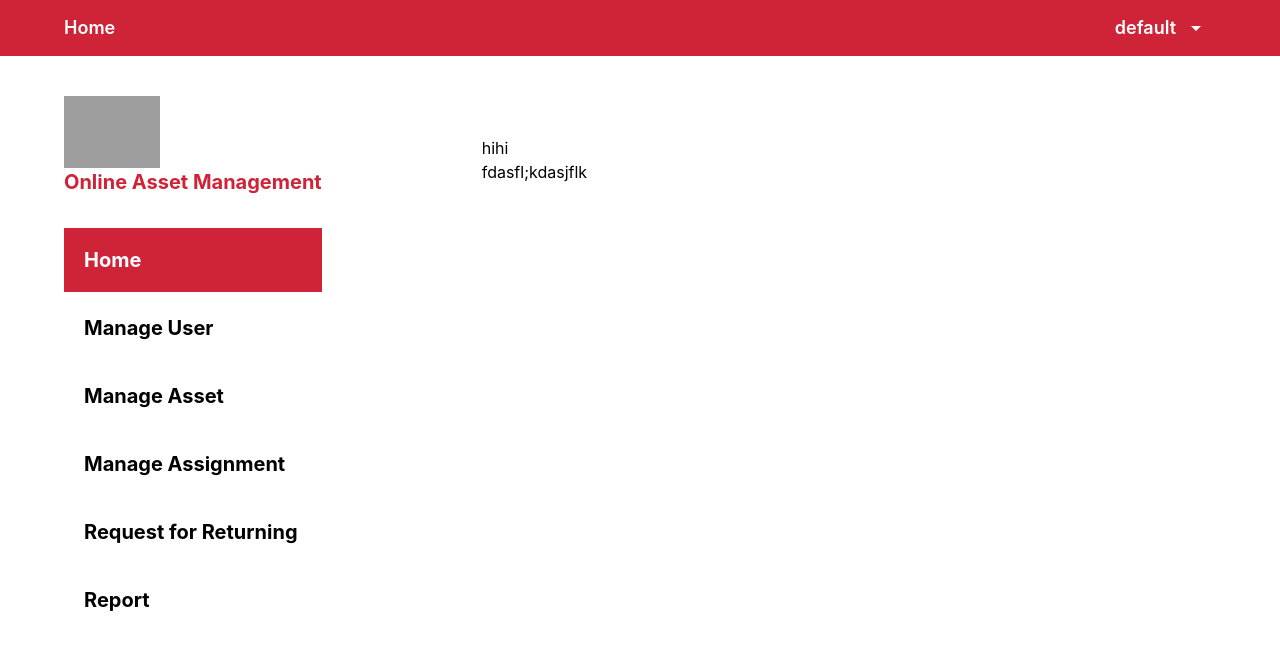
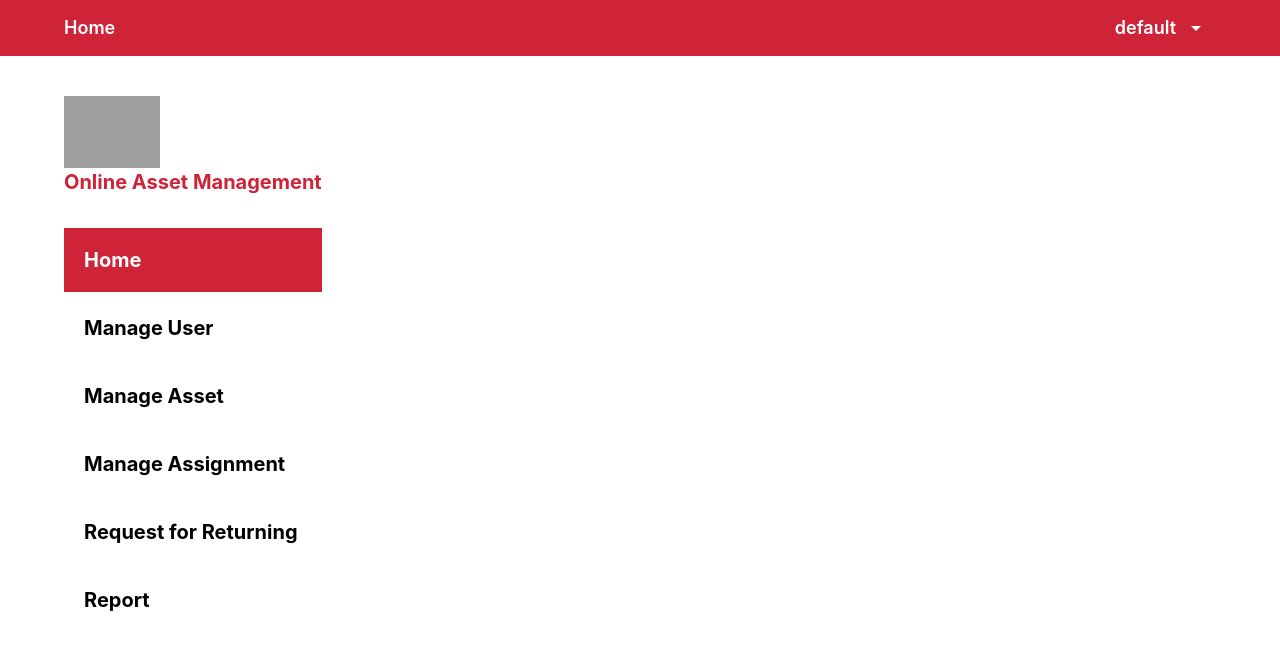
Before and after one commit to tuantai1522/AssetManagement, a React (Create React App) app in the folder AssetManagement.Application/FrontEnd/: page / in a window 1280 px wide. Shown: the top 650 px of the page. Built offline with nearby package versions, Linux system fonts and the light colour scheme; grey boxes are pictures that could not be loaded.

Commit message:
Fixed [FrontEnd]: Remove redundant code and Changing component name

```diff
--- a/AssetManagement.Application/FrontEnd/src/app/layout/DefaultLayout.tsx
+++ b/AssetManagement.Application/FrontEnd/src/app/layout/DefaultLayout.tsx
@@ -1,7 +1,6 @@
 import { Outlet } from "react-router-dom";
 import Header from "./Header";
 import Sidebar from "./Sidebar";
-import Header2 from "./Header2";
 
 const DefaultLayout = () => {
     return(
--- a/AssetManagement.Application/FrontEnd/src/app/layout/Header2.tsx
+++ b/AssetManagement.Application/FrontEnd/src/app/layout/LoginHeader.tsx
@@ -1,6 +1,6 @@
 import React, { Component } from 'react';
 
-class Header2 extends Component {
+class LoginHeader extends Component {
     render() {
         return (
             <div className="bg-primary h-14 flex justify-center text-lg font-semibold">
@@ -15,4 +15,4 @@ class Header2 extends Component {
     }
 }
 
-export default Header2;
+export default LoginHeader;
--- a/AssetManagement.Application/FrontEnd/src/pages/home/index.tsx
+++ b/AssetManagement.Application/FrontEnd/src/pages/home/index.tsx
@@ -6,7 +6,6 @@ export default function HomePage() {
 
   return (
     <div>
-      <p>hihi</p>fdasfl;kdasjflk
     </div>
   );
 }
--- a/AssetManagement.Application/FrontEnd/src/pages/manageUser/index.tsx
+++ b/AssetManagement.Application/FrontEnd/src/pages/manageUser/index.tsx
@@ -1,9 +1,8 @@
 
-export default function UserManager() {
+export default function ManagementUserPage() {
 
    return(
     <div>
-      <p>hihi</p>
     </div>
   );
 }
```
Also changed, not shown: AssetManagement.Application/FrontEnd/src/app/routes/router.tsx (+3 -5 lines).
